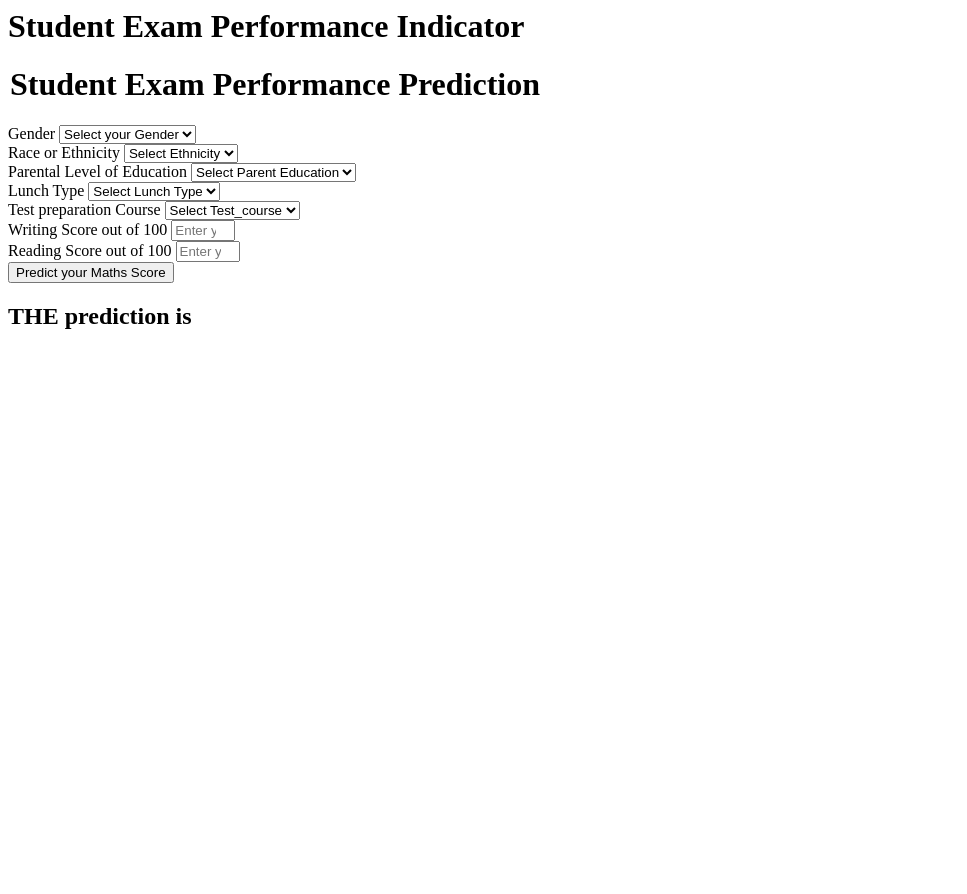
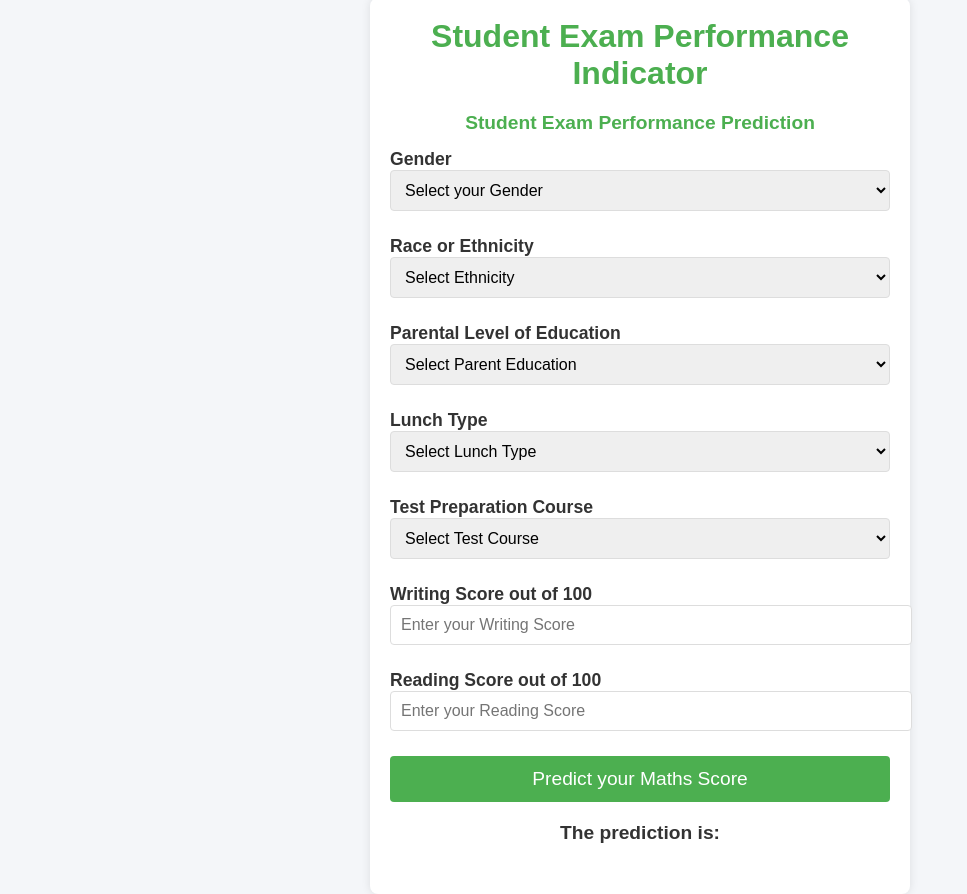
Before and after one commit to Devesh-yadav/mlproject, a Flask app: page /predictdata in a window 1280 px wide. Shown: the whole page, without its empty margins (0-967 px from the left). Before the commit the page ends 329 px from the top, so only its background shows below. Run offline with Flask 3, Linux system fonts and the light colour scheme.

Commit message:
Updated UI with Jason ajax

```diff
--- a/application.py
+++ b/application.py
@@ -1,7 +1,5 @@
-from flask import Flask,render_template,request
-""" import numpy as np
-import pandas as pd
-from sklearn.preprocessing import StandardScaler """
+from flask import Flask,render_template,request,jsonify
+
 from src.utils import load_object
 from src.pipeline.predict_pipeline import CustomData,PredictPipeline
 
@@ -37,7 +35,8 @@
         results = predict_pipeline.predict(pred_df)
         formatted_result = f"{results[0]:.2f}"
 
-        return render_template('home.html', results=formatted_result)
+        return jsonify({"prediction": formatted_result})
+        #return render_template('home.html', results=formatted_result)
 
 
 
--- a/templates/home.html
+++ b/templates/home.html
@@ -1,111 +1,239 @@
-<html>
+<!-- This is home with jasonify ajax-->
+
+<!DOCTYPE html>
+<html lang="en">
+<head>
+    <meta charset="UTF-8">
+    <meta name="viewport" content="width=device-width, initial-scale=1.0">
+    <title>Student Exam Performance Indicator</title>
+    <style>
+        /* Reset some default styling */
+        body, h1, h2, form {
+            margin: 0;
+            padding: 0;
+            font-family: Arial, sans-serif;
+        }
+
+        /* Centering the whole body */
+        body {
+            background-color: #f4f6f9;
+            display: flex;
+            justify-content: center;
+            align-items: center;
+            height: 100vh;
+            color: #333;
+            flex-direction: column;
+        }
+
+        /* Navigation Bar Styles */
+        nav {
+            width: 100%;
+            background-color: #4CAF50;
+            padding: 10px 0;
+            text-align: center;
+            margin-bottom: 30px;
+        }
+
+        nav h2 {
+            color: white;
+            margin: 0;
+        }
+
+        /* Login form container */
+        .login {
+            background-color: white;
+            padding: 20px;
+            box-shadow: 0 0 10px rgba(0, 0, 0, 0.1);
+            width: 100%;
+            max-width: 500px;
+            border-radius: 8px;
+            margin-top: 20px;  /* Reduced the top margin */
+        }
+
+        h1 {
+            text-align: center;
+            color: #4CAF50;
+            margin-bottom: 20px;
+        }
+
+        legend {
+            font-size: 1.2em;
+            color: #4CAF50;
+            font-weight: bold;
+            text-align: center;
+            margin-bottom: 15px;  /* Added margin below the legend */
+        }
+
+        .form-label {
+            font-size: 1.1em;
+            margin-bottom: 5px;
+            font-weight: bold;
+        }
+
+        .form-control {
+            width: 100%;
+            padding: 10px;
+            margin-bottom: 10px;  /* Reduced space between fields */
+            border: 1px solid #ddd;
+            border-radius: 4px;
+            font-size: 1em;
+        }
+
+        .form-control:focus {
+            border-color: #4CAF50;
+            outline: none;
+        }
+
+        .btn-primary {
+            width: 100%;
+            padding: 12px;
+            background-color: #4CAF50;
+            border: none;
+            color: white;
+            font-size: 1.2em;
+            cursor: pointer;
+            border-radius: 4px;
+            transition: background-color 0.3s ease;
+        }
+
+        .btn-primary:hover {
+            background-color: #45a049;
+        }
+
+        h2 {
+            text-align: center;
+            color: #333;
+            font-size: 1.2em;
+            margin-top: 20px;
+            margin-bottom: 30px;  /* Space before prediction result */
+        }
+
+        .mb-3 {
+            margin-bottom: 15px;  /* Reduced margin between form fields */
+        }
+
+        .placeholder {
+            color: #aaa;
+        }
+
+        .container {
+            width: 100%;
+            display: flex;
+            justify-content: center;
+            align-items: center;
+        }
+    </style>
+</head>
 <body>
+    <!-- Navigation Bar -->
+    <nav>
+        <h2>Student Math Score Predictor</h2>
+    </nav>
+
     <div class="login">
         <h1>Student Exam Performance Indicator</h1>
 
-       <form action="{{ url_for('predict_datapoint')}}" method="post">
-        <h1>
+        <!-- Add the form action to an AJAX call -->
+        <form id="predictionForm" method="post">
             <legend>Student Exam Performance Prediction</legend>
-        </h1>
+
             <div class="mb-3">
                 <label class="form-label">Gender</label>
-            <select class="form-control" name="gender" placeholder="Enter you Gender" required>
+                <select class="form-control" name="gender" required>
                     <option class="placeholder" selected disabled value="">Select your Gender</option>
-                <option value="male">
-                    Male
-                </option>
-                <option value="female">
-                    Female
-                </option>
+                    <option value="male">Male</option>
+                    <option value="female">Female</option>
                 </select>
             </div>
+
             <div class="mb-3">
                 <label class="form-label">Race or Ethnicity</label>
-            <select class="form-control" name="ethnicity" placeholder="Enter you ethnicity" required>
+                <select class="form-control" name="ethnicity" required>
                     <option class="placeholder" selected disabled value="">Select Ethnicity</option>
-                <option value="group A">
-                    Group A
-                </option>
-                <option value="group B">
-                    Group B
-                </option>
-                <option value="group C">
-                    Group C
-                </option>
-                <option value="group D">
-                    Group D
-                </option>
-                <option value="group E">
-                    Group E
-                </option>
+                    <option value="group A">Group A</option>
+                    <option value="group B">Group B</option>
+                    <option value="group C">Group C</option>
+                    <option value="group D">Group D</option>
+                    <option value="group E">Group E</option>
                 </select>
             </div>
+
             <div class="mb-3">
                 <label class="form-label">Parental Level of Education</label>
-            <select class="form-control" name="parental_level_of_education"
-                placeholder="Enter you Parent Education" required>
+                <select class="form-control" name="parental_level_of_education" required>
                     <option class="placeholder" selected disabled value="">Select Parent Education</option>
-                <option value="associate's degree">
-                    associate's degree
-                </option>
-                <option value="bachelor's degree">
-                    bachelor's degree
-                </option>
-                <option value="high school">
-                    high school
-                </option>
-                <option value="master's degree">
-                    master's degree
-                </option>
-                <option value="some college">
-                    some college
-                </option>
-                <option value="some high school">
-                    some high school
-                </option>
+                    <option value="associate's degree">Associate's Degree</option>
+                    <option value="bachelor's degree">Bachelor's Degree</option>
+                    <option value="high school">High School</option>
+                    <option value="master's degree">Master's Degree</option>
+                    <option value="some college">Some College</option>
+                    <option value="some high school">Some High School</option>
                 </select>
             </div>
+
             <div class="mb-3">
                 <label class="form-label">Lunch Type</label>
-            <select class="form-control" name="lunch" placeholder="Enter you Lunch" required>
+                <select class="form-control" name="lunch" required>
                     <option class="placeholder" selected disabled value="">Select Lunch Type</option>
-                <option value="free/reduced">
-                    free/reduced
-                </option>
-                <option value="standard">
-                    standard
-                </option>
+                    <option value="free/reduced">Free/Reduced</option>
+                    <option value="standard">Standard</option>
                 </select>
             </div>
+
             <div class="mb-3">
-            <label class="form-label">Test preparation Course</label>
-            <select class="form-control" name="test_preparation_course" placeholder="Enter you Course"
-                required>
-                <option class="placeholder" selected disabled value="">Select Test_course</option>
-                <option value="none">
-                    None
-                </option>
-                <option value="completed">
-                    Completed
-                </option>
+                <label class="form-label">Test Preparation Course</label>
+                <select class="form-control" name="test_preparation_course" required>
+                    <option class="placeholder" selected disabled value="">Select Test Course</option>
+                    <option value="none">None</option>
+                    <option value="completed">Completed</option>
                 </select>
             </div>
+
             <div class="mb-3">
                 <label class="form-label">Writing Score out of 100</label>
-            <input class="form-control" type="number" name="reading_score"
-                placeholder="Enter your Reading score" min='0' max='100' />
+                <input class="form-control" type="number" name="writing_score" placeholder="Enter your Writing Score" min='0' max='100' required />
             </div>
+
             <div class="mb-3">
                 <label class="form-label">Reading Score out of 100</label>
-            <input class="form-control" type="number" name="writing_score"
-                placeholder="Enter your Reading Score" min='0' max='100' />
+                <input class="form-control" type="number" name="reading_score" placeholder="Enter your Reading Score" min='0' max='100' required />
             </div>
+
             <div class="mb-3">
-            <input class="btn btn-primary" type="submit" value="Predict your Maths Score" required />
+                <input class="btn btn-primary" type="submit" value="Predict your Maths Score" />
             </div>
         </form>
-    <h2>
-       THE  prediction is {{results}}
+
+        <h2 id="predictionResult">
+            The prediction is: <!-- Prediction result will be inserted here -->
         </h2>
-   <body>
+    </div>
+
+    <script>
+        // Handle the form submission with AJAX
+        document.getElementById("predictionForm").addEventListener("submit", function(event) {
+            event.preventDefault(); // Prevent the form from reloading the page
+
+            let formData = new FormData(this); // Get the form data
+
+            // Create an AJAX request
+            let xhr = new XMLHttpRequest();
+            xhr.open("POST", "{{ url_for('predict_datapoint') }}", true); // Adjust URL based on your server route
+
+            // Define the onload event handler to handle the response
+            xhr.onload = function() {
+                if (xhr.status === 200) {
+                    // Parse the response (assuming JSON or plain text)
+                    let response = JSON.parse(xhr.responseText); // Assuming JSON response with { "prediction": "some score" }
+                    document.getElementById("predictionResult").textContent = "The prediction is: " + response.prediction;
+                } else {
+                    document.getElementById("predictionResult").textContent = "Error: Could not predict the score.";
+                }
+            };
+
+            // Send the form data to the server
+            xhr.send(formData);
+        });
+    </script>
+</body>
 </html>
```
Also changed, not shown: README.md, 1 other file. Lines whose indentation alone changed are shown as unchanged.
